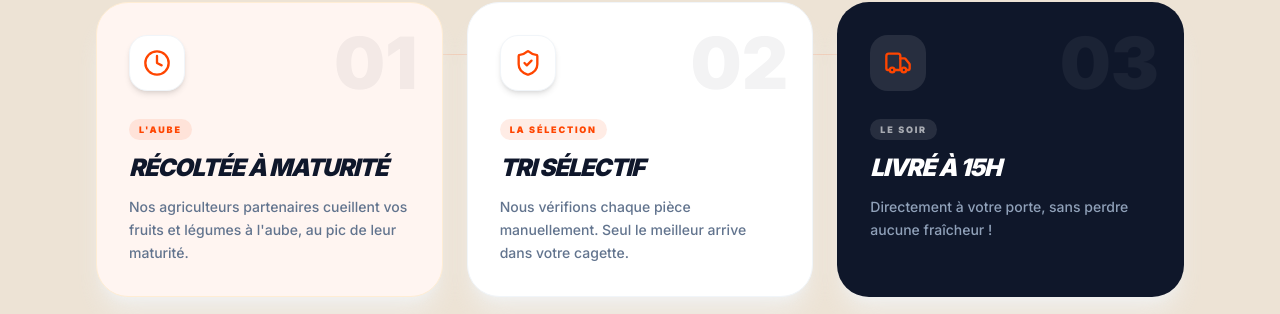
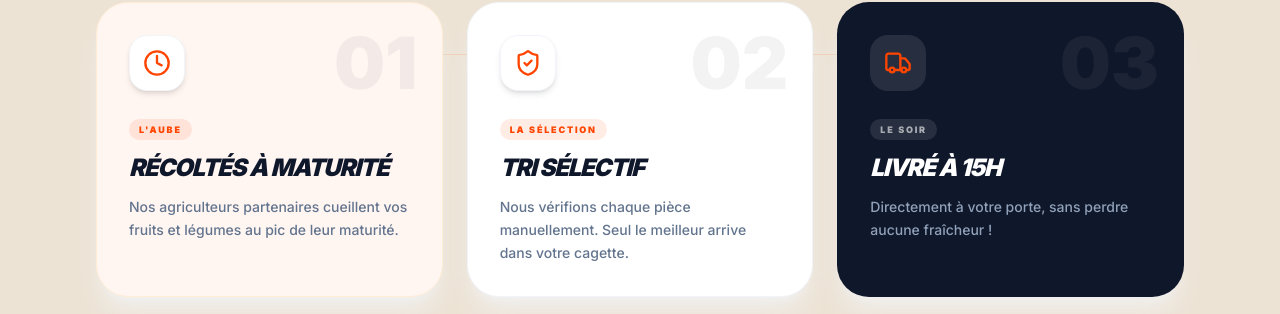
Before and after one commit to Squyann/Soleil-et-Saveurs, a Next.js app: page / in a window 1280 px wide. Shown: the part 1245-1559 px from the top of the page. Built offline with nearby package versions, Linux system fonts and the light colour scheme; no server answers.

Commit message:
Corrige l'accord de "Récoltée" en "Récoltés" et retire la mention redondante de l'aube
Co-Authored-By: Claude Opus 4.8 <noreply@anthropic.com>
Claude-Session: https://claude.ai/code/session_01EEtyowFSrmPcTMCzdXNDyv

```diff
--- a/src/app/page.tsx
+++ b/src/app/page.tsx
@@ -242,8 +242,8 @@ export default function Home() {
               {
                 icon: <Clock className="w-7 h-7" />,
                 step: "01",
-                title: "Récoltée à maturité",
-                desc: "Nos agriculteurs partenaires cueillent vos fruits et légumes à l'aube, au pic de leur maturité.",
+                title: "Récoltés à maturité",
+                desc: "Nos agriculteurs partenaires cueillent vos fruits et légumes au pic de leur maturité.",
                 tag: "L'aube",
                 bg: "bg-[#FFF5F1]",
                 border: "border-orange-100",
```
